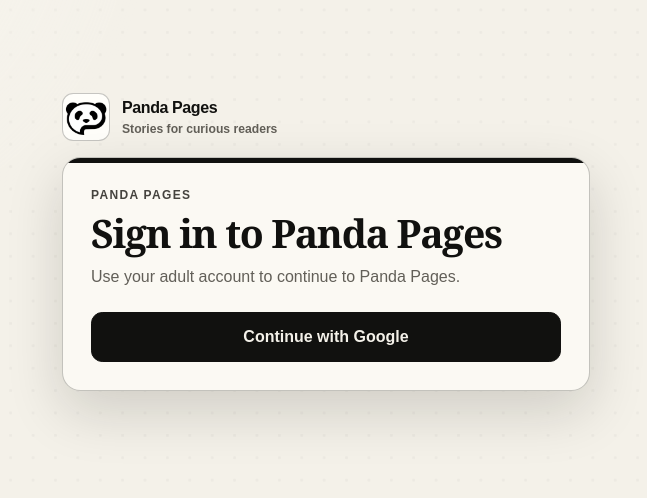
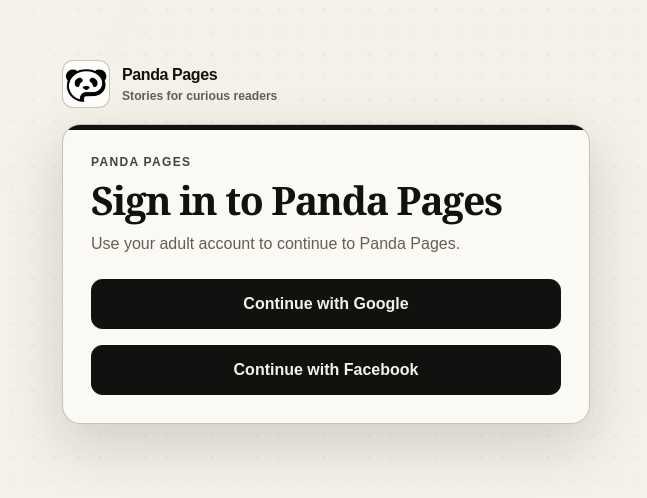
Before and after one commit to thejpness/pandapages, a Vue app in the folder apps/web/: page /account/login in a window 1280 px wide. Shown: the part 158-656 px from the top of the page, without its empty margins (314-961 px from the left). Built offline with nearby package versions, Linux system fonts and the light colour scheme; no server answers; a web font is replaced by a local one.

Commit message:
auth: add Facebook Supabase login

```diff
--- a/apps/web/src/lib/supabase-auth.ts
+++ b/apps/web/src/lib/supabase-auth.ts
@@ -21,6 +21,8 @@ export type AuthenticatedIdentity = Readonly<{
   }>
   memberships: readonly IdentityMembership[]
 }>
+
+export type SupabaseOAuthProvider = 'google' | 'facebook'
 
 function configuredOrigin(): string {
   if (!supabaseURL || !publishableKey) {
@@ -66,10 +68,10 @@ function callbackURL(): string {
   return new URL('/auth/callback', window.location.origin).toString()
 }
 
-export async function startSupabaseLogin(): Promise<void> {
+export async function startSupabaseLogin(provider: SupabaseOAuthProvider): Promise<void> {
   const origin = configuredOrigin()
   const { data, error } = await supabaseClient().auth.signInWithOAuth({
-    provider: 'google',
+    provider,
     options: {
       redirectTo: callbackURL(),
       skipBrowserRedirect: true,
--- a/apps/web/src/views/SupabaseLogin.vue
+++ b/apps/web/src/views/SupabaseLogin.vue
@@ -1,20 +1,20 @@
 <script setup lang="ts">
 import { ref } from 'vue'
 import PandaAuthShell from '../components/app/PandaAuthShell.vue'
-import { startSupabaseLogin } from '../lib/supabase-auth'
+import { startSupabaseLogin, type SupabaseOAuthProvider } from '../lib/supabase-auth'
 
-const busy = ref(false)
+const activeProvider = ref<SupabaseOAuthProvider | null>(null)
 const errorMessage = ref('')
 
-async function signIn() {
-  if (busy.value) return
-  busy.value = true
+async function signIn(provider: SupabaseOAuthProvider) {
+  if (activeProvider.value) return
+  activeProvider.value = provider
   errorMessage.value = ''
   try {
-    await startSupabaseLogin()
+    await startSupabaseLogin(provider)
   } catch {
     errorMessage.value = 'Secure sign-in could not start. Check the local Auth configuration and try again.'
-    busy.value = false
+    activeProvider.value = null
   }
 }
 </script>
@@ -25,9 +25,12 @@ async function signIn() {
     title="Sign in to Panda Pages"
     description="Use your adult account to continue to Panda Pages."
   >
-    <div class="identity-actions">
-      <button type="button" class="identity-primary" :disabled="busy" @click="signIn">
-        {{ busy ? 'Opening secure sign-in…' : 'Continue with Google' }}
+    <div class="identity-actions" :aria-busy="activeProvider ? 'true' : undefined">
+      <button type="button" class="identity-primary" :disabled="Boolean(activeProvider)" @click="signIn('google')">
+        {{ activeProvider === 'google' ? 'Opening secure sign-in…' : 'Continue with Google' }}
+      </button>
+      <button type="button" class="identity-primary" :disabled="Boolean(activeProvider)" @click="signIn('facebook')">
+        {{ activeProvider === 'facebook' ? 'Opening secure sign-in…' : 'Continue with Facebook' }}
       </button>
       <p v-if="errorMessage" class="identity-error" role="alert">{{ errorMessage }}</p>
     </div>
```
Also changed, not shown: 2 other files (tests, documents, lock files or other folders).
